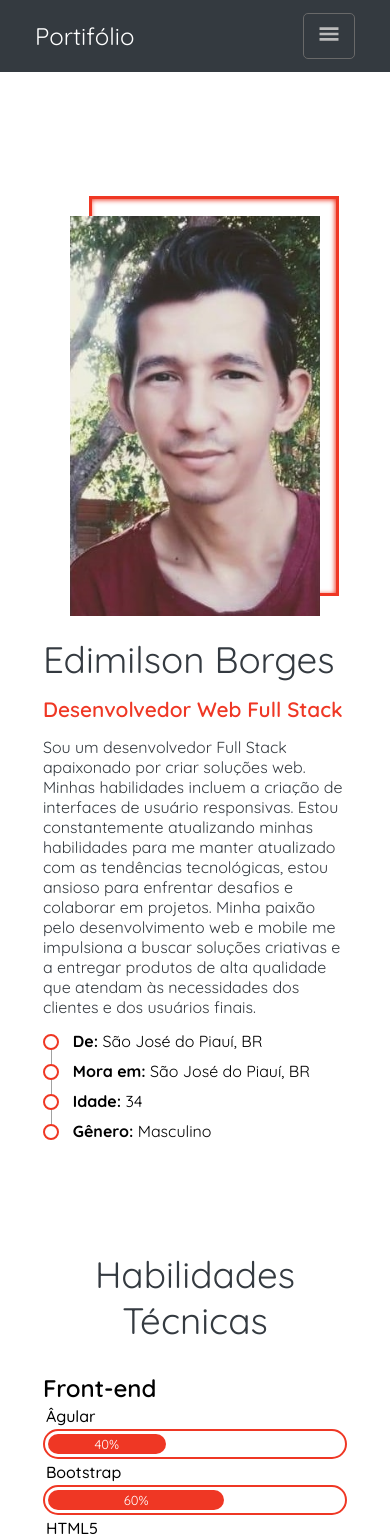
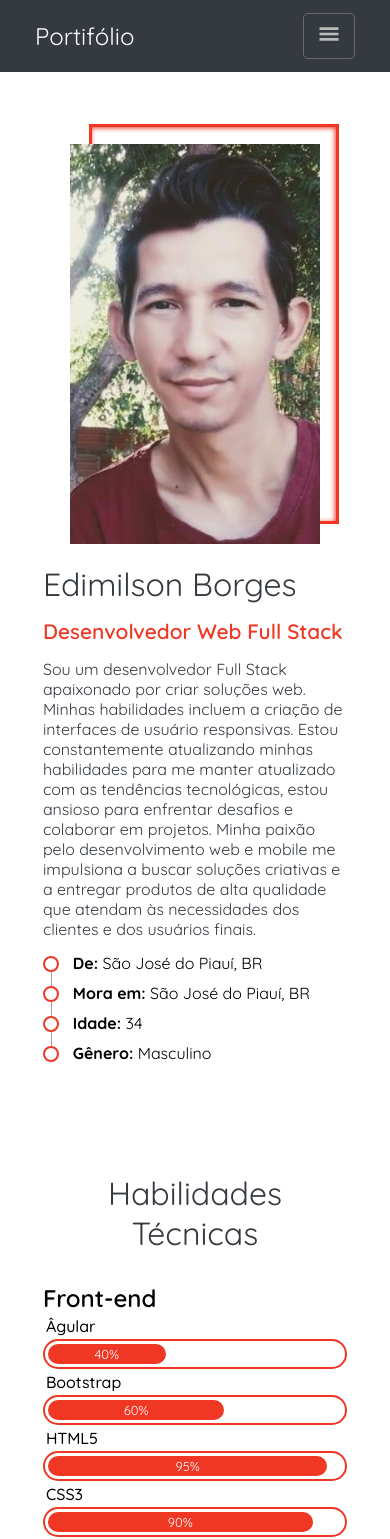
Before and after one commit to EdimilsonBorges/my-portfolio, an Angular app: page / in a window 390 px wide. Shown: the top 1539 px of the page. Built offline with nearby package versions, Linux system fonts and the light colour scheme.

Commit message:
feat: ajuste no  responsivo

```diff
--- a/src/app/habilidades/habilidades.component.css
+++ b/src/app/habilidades/habilidades.component.css
@@ -28,3 +28,10 @@
         gap: 2rem;
     }
 }
+
+@media screen and (max-width:600px) {
+    .skill__title{
+        font-size: 2rem;
+    }
+
+}
--- a/src/app/sobre/sobre.component.css
+++ b/src/app/sobre/sobre.component.css
@@ -1,6 +1,5 @@
 .main__pefil {
     display: flex;
-    margin-top: 4.5rem;
     height: fit-content;
     padding: 9rem 11% 0rem 11%;
 }
@@ -113,3 +112,9 @@
         padding: 0px;
     }
 }
+@media screen and (max-width:600px) {
+    .main__perfil__section_name{
+        font-size: 2rem;
+    }
+
+}
```
